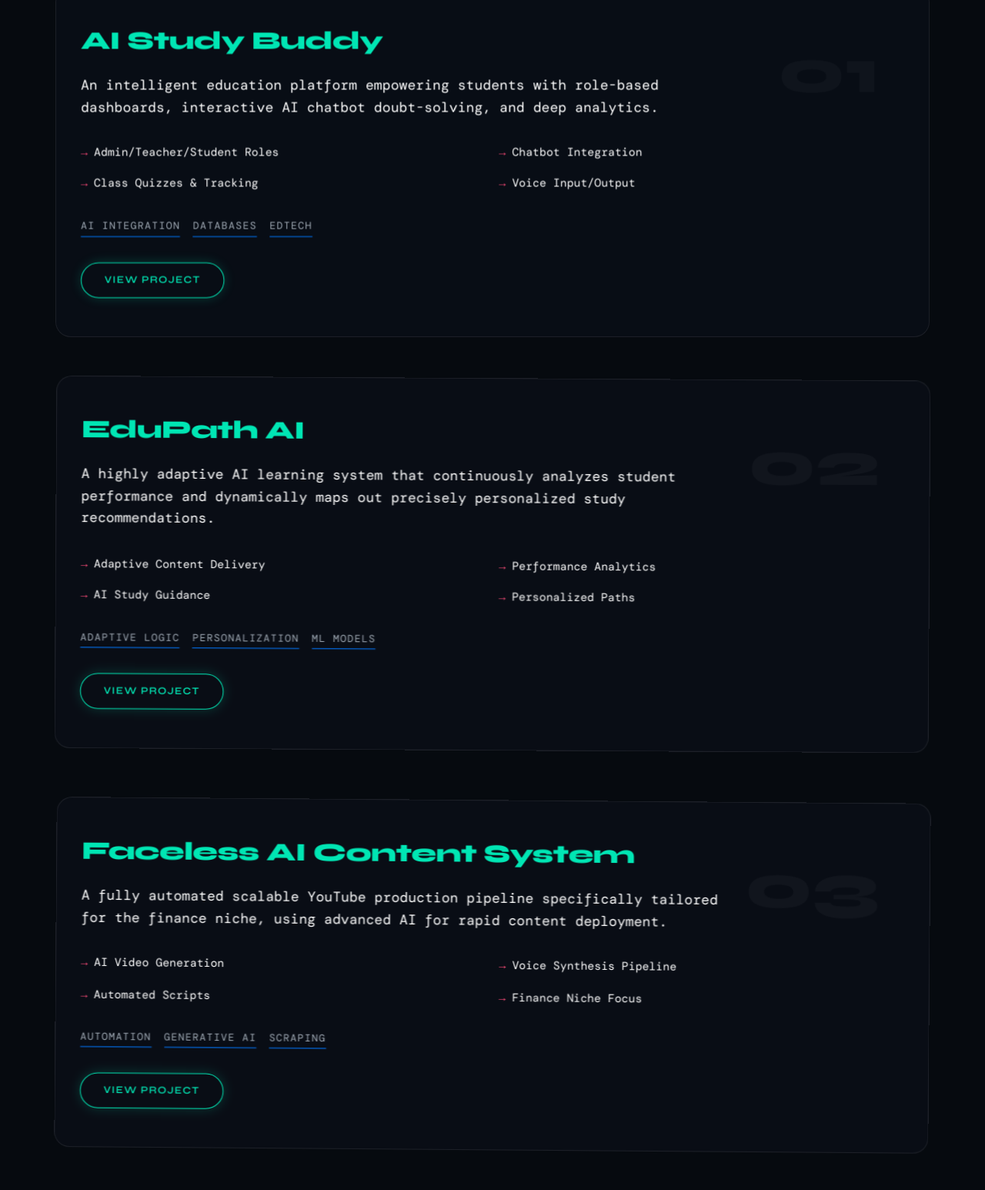
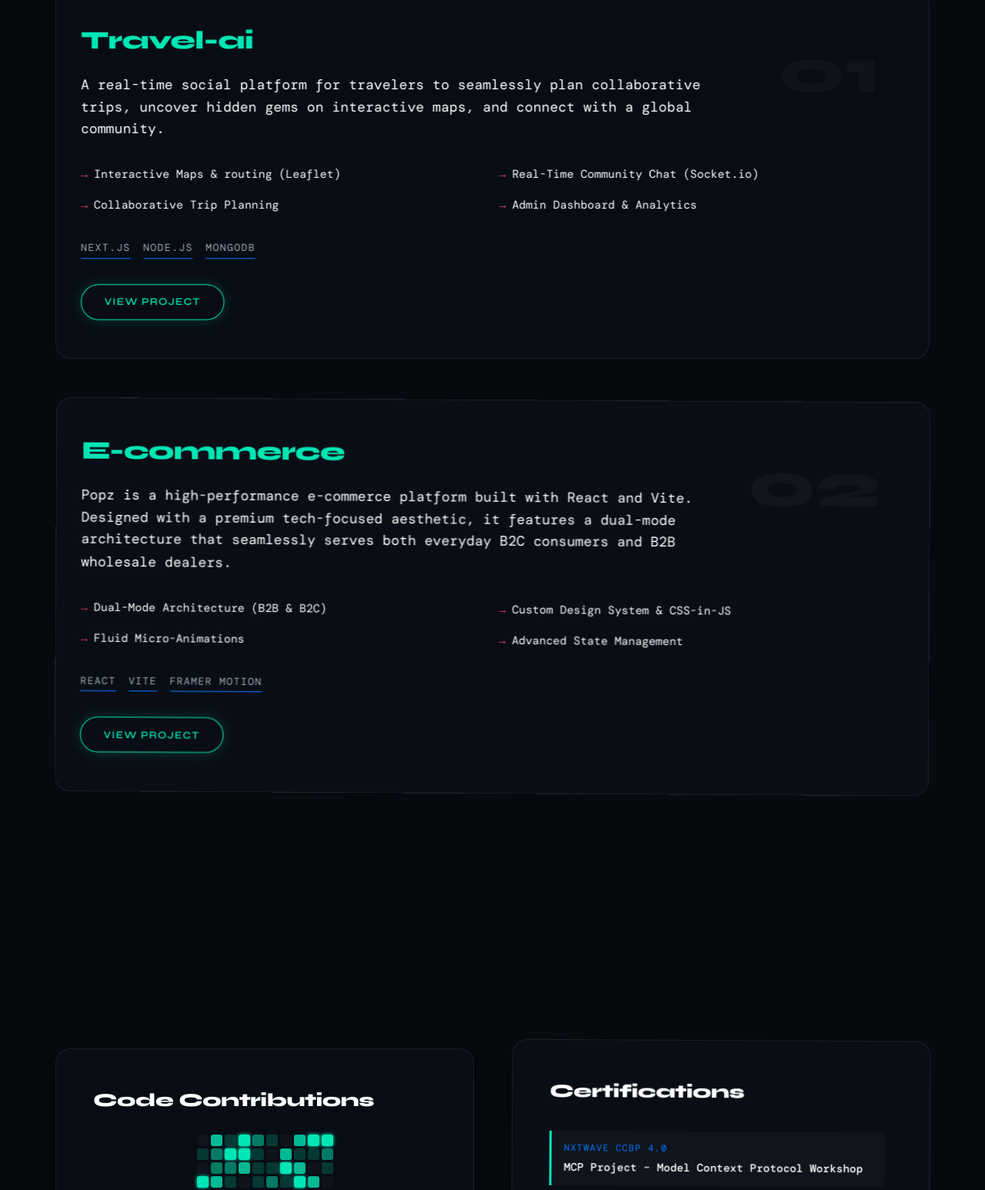
Before and after one commit to pranavviper/portfolio, a website built with Vite: page index.html in a window 1280 px wide. Shown: the part 3200-4746 px from the top of the page at 77% size. Built offline with nearby package versions, Linux system fonts and the light colour scheme; a web font is replaced by a local one.

Commit message:
Update projects section with Travel-ai and E-commerce

```diff
--- a/index.html
+++ b/index.html
@@ -143,22 +143,22 @@
                 <div class="project-card magnetic-hover scroll-reveal">
                     <div class="project-content">
                         <div class="project-number">01</div>
-                        <h3>AI Study Buddy</h3>
-                        <p class="project-desc">An intelligent education platform empowering students with role-based dashboards, interactive AI chatbot doubt-solving, and deep analytics.</p>
+                        <h3>Travel-ai</h3>
+                        <p class="project-desc">A real-time social platform for travelers to seamlessly plan collaborative trips, uncover hidden gems on interactive maps, and connect with a global community.</p>
 
                         <div class="project-features">
                             <ul>
-                                <li>Admin/Teacher/Student Roles</li>
-                                <li>Chatbot Integration</li>
-                                <li>Class Quizzes & Tracking</li>
-                                <li>Voice Input/Output</li>
+                                <li>Interactive Maps & routing (Leaflet)</li>
+                                <li>Real-Time Community Chat (Socket.io)</li>
+                                <li>Collaborative Trip Planning</li>
+                                <li>Admin Dashboard & Analytics</li>
                             </ul>
                         </div>
 
                         <div class="project-tags">
-                            <span>AI Integration</span>
-                            <span>Databases</span>
-                            <span>EdTech</span>
+                            <span>Next.js</span>
+                            <span>Node.js</span>
+                            <span>MongoDB</span>
                         </div>
                         <a href="#" class="btn btn-primary mt-4 btn-sm">View Project</a>
                     </div>
@@ -168,47 +168,22 @@
                 <div class="project-card magnetic-hover scroll-reveal float-delayed">
                     <div class="project-content">
                         <div class="project-number">02</div>
-                        <h3>EduPath AI</h3>
-                        <p class="project-desc">A highly adaptive AI learning system that continuously analyzes student performance and dynamically maps out precisely personalized study recommendations.</p>
+                        <h3>E-commerce</h3>
+                        <p class="project-desc">Popz is a high-performance e-commerce platform built with React and Vite. Designed with a premium tech-focused aesthetic, it features a dual-mode architecture that seamlessly serves both everyday B2C consumers and B2B wholesale dealers.</p>
 
                         <div class="project-features">
                             <ul>
-                                <li>Adaptive Content Delivery</li>
-                                <li>Performance Analytics</li>
-                                <li>AI Study Guidance</li>
-                                <li>Personalized Paths</li>
+                                <li>Dual-Mode Architecture (B2B & B2C)</li>
+                                <li>Custom Design System & CSS-in-JS</li>
+                                <li>Fluid Micro-Animations</li>
+                                <li>Advanced State Management</li>
                             </ul>
                         </div>
 
                         <div class="project-tags">
-                            <span>Adaptive Logic</span>
-                            <span>Personalization</span>
-                            <span>ML Models</span>
-                        </div>
-                        <a href="#" class="btn btn-primary mt-4 btn-sm">View Project</a>
-                    </div>
-                </div>
-
-                <!-- Project 3 -->
-                <div class="project-card magnetic-hover scroll-reveal float-delayed-2">
-                    <div class="project-content">
-                        <div class="project-number">03</div>
-                        <h3>Faceless AI Content System</h3>
-                        <p class="project-desc">A fully automated scalable YouTube production pipeline specifically tailored for the finance niche, using advanced AI for rapid content deployment.</p>
-
-                        <div class="project-features">
-                            <ul>
-                                <li>AI Video Generation</li>
-                                <li>Voice Synthesis Pipeline</li>
-                                <li>Automated Scripts</li>
-                                <li>Finance Niche Focus</li>
-                            </ul>
-                        </div>
-
-                        <div class="project-tags">
-                            <span>Automation</span>
-                            <span>Generative AI</span>
-                            <span>Scraping</span>
+                            <span>React</span>
+                            <span>Vite</span>
+                            <span>Framer Motion</span>
                         </div>
                         <a href="#" class="btn btn-primary mt-4 btn-sm">View Project</a>
                     </div>
```
